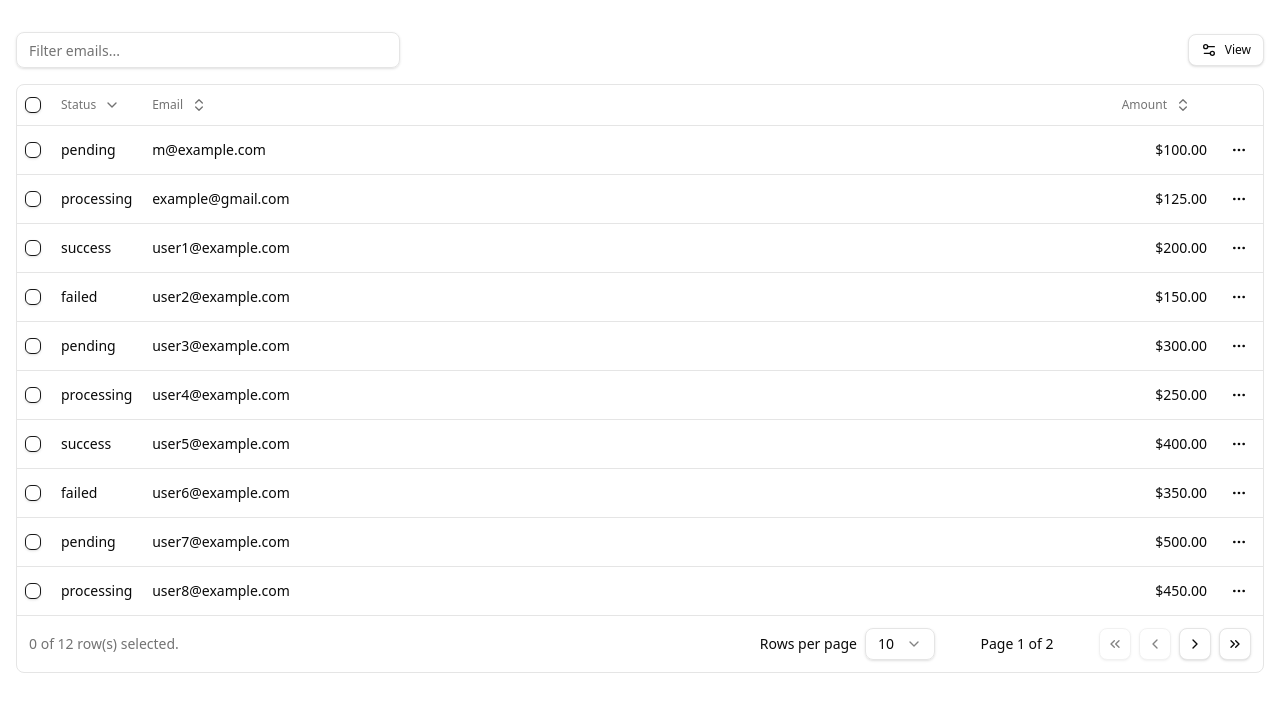
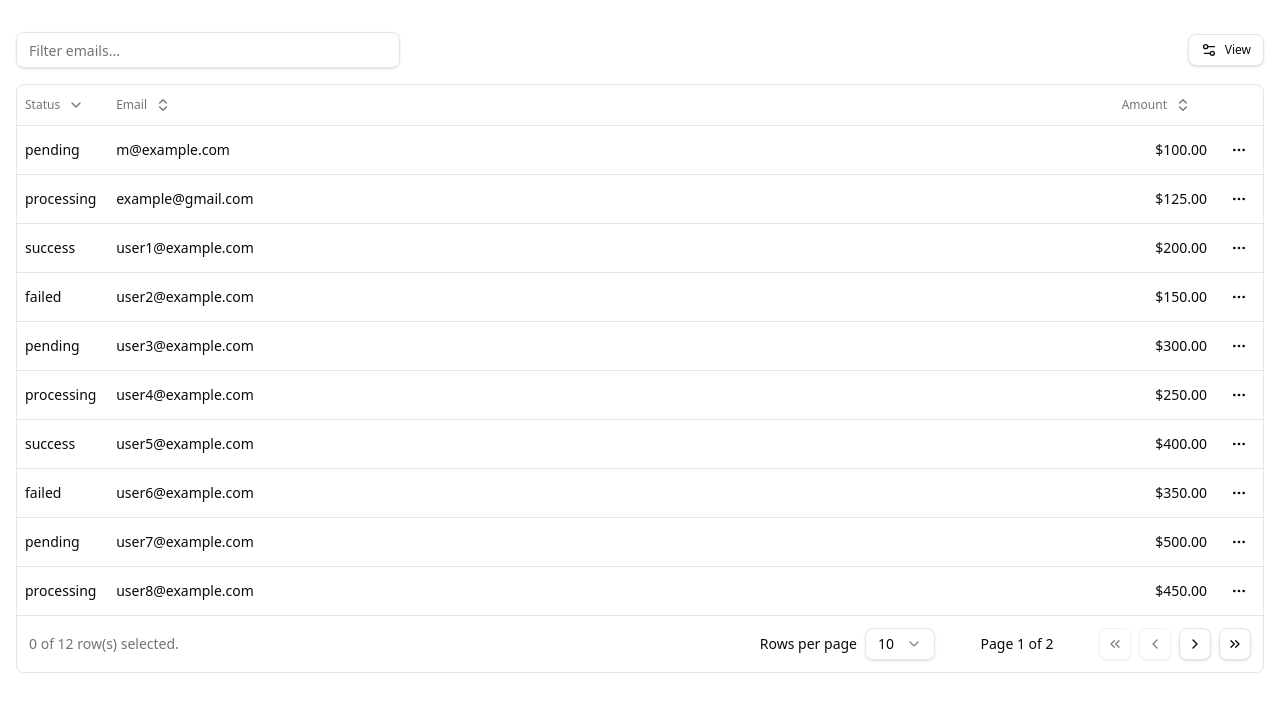
Before and after one commit to soyluisarrieta/shadcn-data-table, a React app: page / in a window 1280 px wide. Shown: the top 712 px of the page. Built offline with nearby package versions, Linux system fonts and the light colour scheme; the HTML template or start-up script is replaced by a standard one.

Commit message:
feat: use column selection by default and unenforcable as data-table prop

```diff
--- a/src/app/payment/payments-columns.tsx
+++ b/src/app/payment/payments-columns.tsx
@@ -1,6 +1,5 @@
 import { type CustomColumnDef } from '@/components/commons/data-table/data-table'
 import { Button } from '@/components/ui/button'
-import { Checkbox } from '@/components/ui/checkbox'
 import { DropdownMenu, DropdownMenuContent, DropdownMenuItem, DropdownMenuLabel, DropdownMenuSeparator, DropdownMenuTrigger } from '@/components/ui/dropdown-menu'
 import { MoreHorizontalIcon } from 'lucide-react'
 
@@ -12,30 +11,6 @@ export type Payment = {
 }
 
 export const paymentsColumns: CustomColumnDef<Payment>[] = [
-  {
-    id: 'select',
-    header: ({ table }) => (
-      <Checkbox
-        className='mr-2'
-        checked={
-          table.getIsAllPageRowsSelected() ||
-          (table.getIsSomePageRowsSelected() && 'indeterminate')
-        }
-        onCheckedChange={(value) => table.toggleAllPageRowsSelected(!!value)}
-        aria-label="Select all"
-      />
-    ),
-    cell: ({ row }) => (
-      <Checkbox
-        className='mr-2'
-        checked={row.getIsSelected()}
-        onCheckedChange={(value) => row.toggleSelected(!!value)}
-        aria-label="Select row"
-      />
-    ),
-    enableSorting: false,
-    enableHiding: false
-  },
   {
     accessorKey: 'status',
     header: 'Status',
--- a/src/app/payment/payments-demo.tsx
+++ b/src/app/payment/payments-demo.tsx
@@ -17,6 +17,10 @@ export default function Payments () {
   },[])
 
   return (
-    <DataTable columns={paymentsColumns} data={payments} />
+    <DataTable
+      disableRowSelection
+      columns={paymentsColumns}
+      data={payments}
+    />
   )
 }
--- /dev/null
+++ b/src/components/commons/data-table/data-table-column-selection.tsx
@@ -0,0 +1,30 @@
+import { CustomColumnDef } from '@/components/commons/data-table/data-table'
+import { Checkbox } from '@/components/ui/checkbox'
+import { Row, type Table } from '@tanstack/react-table'
+
+export function DataTableColumnSelection<TData> (): CustomColumnDef<TData> {
+  return {
+    id: 'select',
+    header: ({ table }: { table: Table<TData> }) => (
+      <Checkbox
+        className='mr-2'
+        checked={
+          table.getIsAllPageRowsSelected() ||
+          (table.getIsSomePageRowsSelected() && 'indeterminate')
+        }
+        onCheckedChange={(value) => table.toggleAllPageRowsSelected(!!value)}
+        aria-label="Select all"
+      />
+    ),
+    cell: ({ row }: { row: Row<TData> }) => (
+      <Checkbox
+        className='mr-2'
+        checked={row.getIsSelected()}
+        onCheckedChange={(value) => row.toggleSelected(!!value)}
+        aria-label="Select row"
+      />
+    ),
+    enableSorting: false,
+    enableHiding: false
+  }
+}
--- a/src/components/commons/data-table/data-table.tsx
+++ b/src/components/commons/data-table/data-table.tsx
@@ -19,35 +19,48 @@ import {
   TableHeader,
   TableRow
 } from '@/components/ui/table'
-import { type CSSProperties, useState } from 'react'
+import { type CSSProperties, useMemo, useState } from 'react'
 import DataTableToolbar from '@/components/commons/data-table/data-table-toolbar'
 import DataTableFooter from '@/components/commons/data-table/data-table-footer'
 import { DataTableColumnHeader } from '@/components/commons/data-table/data-table-column-header'
+import { DataTableColumnSelection } from '@/components/commons/data-table/data-table-column-selection'
 
 type CustomColumnDefProps = {
-  width?: string | number
-  minWidth?: string | number
-}
+  width?: string | number;
+  minWidth?: string | number;
+};
 
-export type CustomColumnDef<TData> = ColumnDef<TData> & CustomColumnDefProps
+export type CustomColumnDef<TData> = ColumnDef<TData> & CustomColumnDefProps;
 
 export interface DataTableProps<TData, TValue> {
-  columns: Array<ColumnDef<TData, TValue> & CustomColumnDefProps>
-  data: TData[]
+  columns: Array<ColumnDef<TData, TValue> & CustomColumnDefProps>;
+  data: TData[];
+  disableRowSelection?: boolean;
 }
 
 export function DataTable<TData, TValue> ({
   columns,
-  data
+  data,
+  disableRowSelection = false
 }: DataTableProps<TData, TValue>) {
   const [sorting, setSorting] = useState<SortingState>([])
   const [columnFilters, setColumnFilters] = useState<ColumnFiltersState>([])
   const [columnVisibility, setColumnVisibility] = useState<VisibilityState>({})
   const [rowSelection, setRowSelection] = useState({})
 
+  const memorizedColumns = useMemo(() => {
+    if (!disableRowSelection) {
+      return [
+        DataTableColumnSelection<TData>(),
+        ...columns
+      ]
+    }
+    return columns
+  }, [columns, disableRowSelection])
+
   const table = useReactTable({
     data,
-    columns,
+    columns: memorizedColumns,
     onSortingChange: setSorting,
     onColumnFiltersChange: setColumnFilters,
     onColumnVisibilityChange: setColumnVisibility,
@@ -84,7 +97,7 @@ export function DataTable<TData, TValue> ({
                   }
                   return (
                     <TableHead key={header.id} style={columnStyle}>
-                      <DataTableColumnHeader className='mr-1' header={header}/>
+                      <DataTableColumnHeader className='mr-1' header={header} />
                     </TableHead>
                   )
                 })}
```
